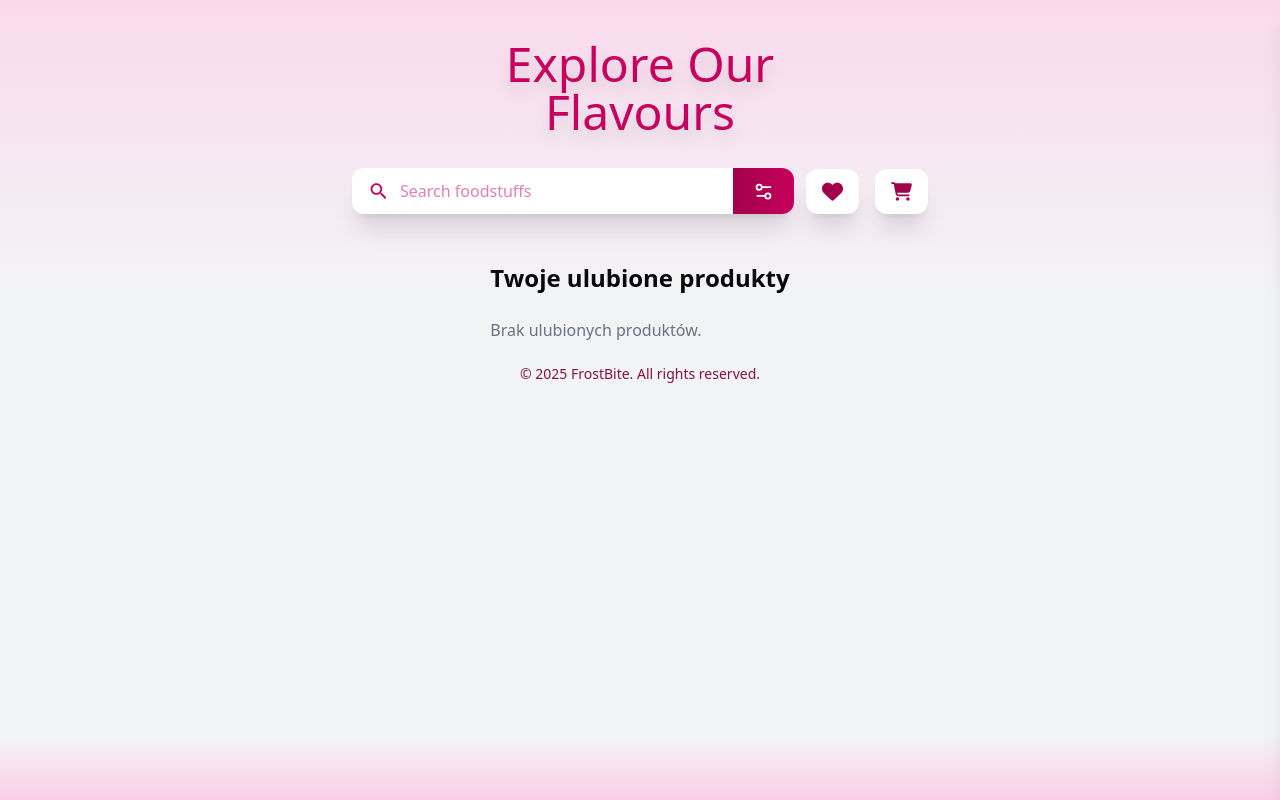
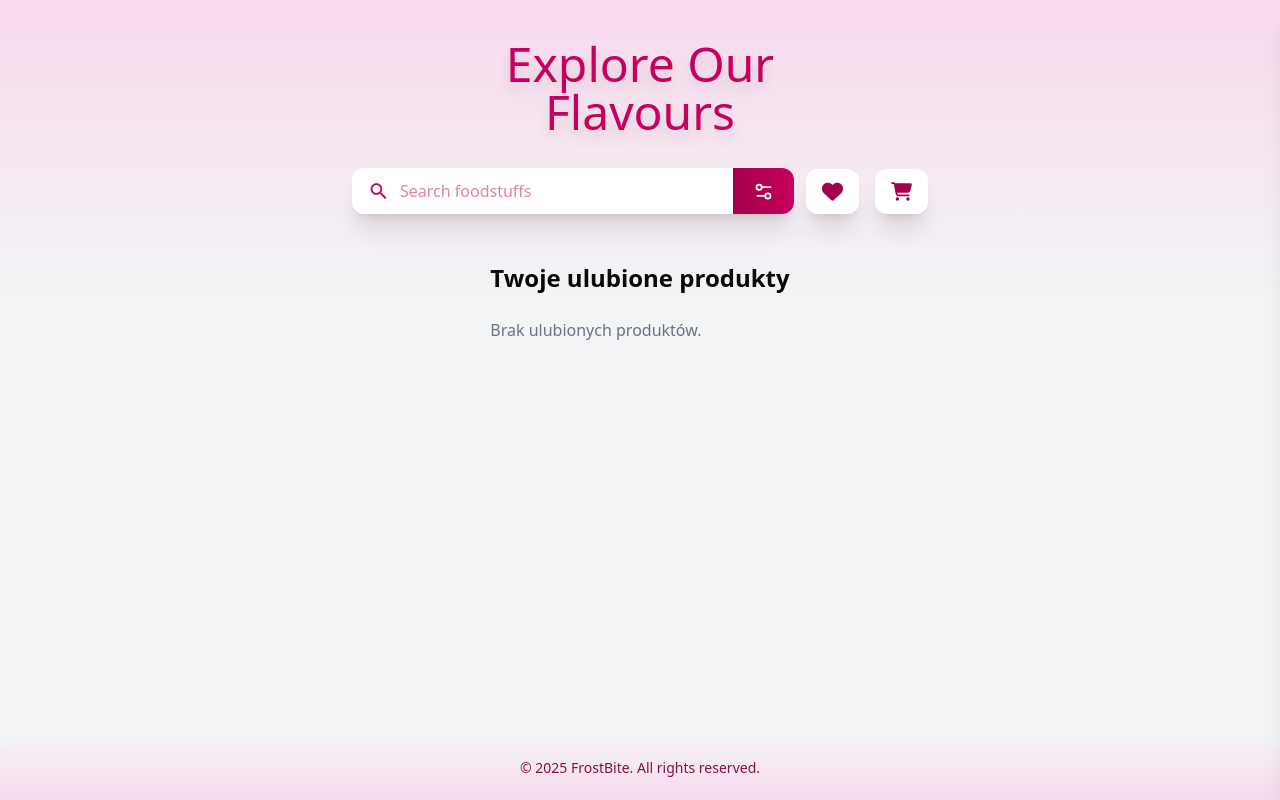
Before and after one commit to MilaKropeczka/FrostBite, a React (Vite) app: page /FrostBite/favorites in a window 1280 px wide. Built offline with nearby package versions, Linux system fonts and the light colour scheme.

Commit message:
fix: style footer

```diff
--- a/src/components/Footer/Footer.tsx
+++ b/src/components/Footer/Footer.tsx
@@ -1,12 +1,9 @@
 export default function Footer() {
 	return (
-		<>
-			<div className='absolute w-full h-16 bg-gradient-to-t from-pink-200 bottom-0' />
-			<footer className='relative w-full h-16 text-pink-900 text-center rounded-t-2xl flex items-center justify-center'>
-				<p className='text-sm font-medium'>
-					© {new Date().getFullYear()} FrostBite. All rights reserved.
-				</p>
-			</footer>
-		</>
+		<footer className='h-16 absolute bottom-0 left-0 right-0 bg-gradient-to-t from-pink-200/70  text-pink-900 text-center rounded-t-2xl flex items-center justify-center'>
+			<p className='text-sm font-medium'>
+				© {new Date().getFullYear()} FrostBite. All rights reserved.
+			</p>
+		</footer>
 	);
 }
--- a/src/features/products/ProductSection/ProductSection.tsx
+++ b/src/features/products/ProductSection/ProductSection.tsx
@@ -12,7 +12,7 @@ export function ProductSection() {
 				<h2 className='text-xl tracking-tight mt-12 px-4 sm:px-0 font-semibold relative bg-gradient-to-r from-pink-700 to-pink-950 text-transparent bg-clip-text inline-block'>
 					{selectedCategory ? selectedCategory : 'Explore'}
 				</h2>
-				<div className='grid grid-cols-1 sm:grid-cols-2 md:grid-cols-3 lg:grid-cols-4 gap-10 my-4 w-full max-w-6xl px-10 sm:px-4'>
+				<div className='grid grid-cols-1 sm:grid-cols-2 md:grid-cols-3 lg:grid-cols-4 gap-10 mt-4 mb-16 w-full max-w-6xl px-10 sm:px-4'>
 					{filteredProducts.map((product) => (
 						<ProductCard key={product.id} product={product} />
 					))}
```
